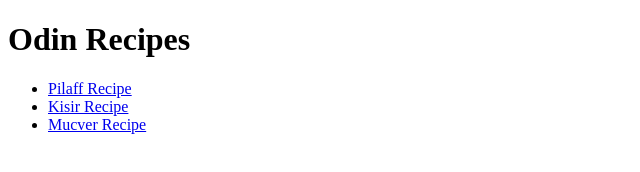
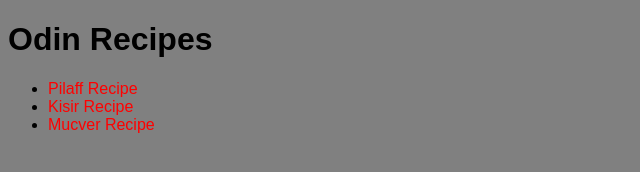
Before and after one commit to FurkanIpek0/odin-recipes, a plain HTML site: page index.html in a window 1280 px wide. Shown: the whole page, without its empty margins (0-640 px from the left). Drawn offline with Linux system fonts and the light colour scheme.

Commit message:
Add external css to html and font edit to css
Change background to gray

Add external css to html files

Add font attributes to css

```diff
--- a/index.html
+++ b/index.html
@@ -3,10 +3,11 @@
 <head>
     <meta charset="UTF-8">
     <meta name="viewport" content="width=device-width, initial-scale=1.0">
+    <link rel="stylesheet" href="style.css">
     <title>Odin Recipes</title>
 </head>
 <body>
-    <h1>Odin Recipes</h1>
+    <h1 class="heading">Odin Recipes</h1>
     <ul>
         <li><a href="recipes/pilaff.html">Pilaff Recipe</a></li>
         <li><a href="recipes/kisir.html">Kisir Recipe</a></li>
--- /dev/null
+++ b/style.css
@@ -0,0 +1,16 @@
+a {
+    text-decoration: none;
+    color: red;
+}
+
+.heading {
+    font-weight: 700;
+}
+
+* {
+    font-family: Arial, Helvetica, sans-serif;
+}
+
+body {
+    background-color: gray;
+}
```
Also changed, not shown: recipes/kisir.html (+1 -0 lines), recipes/mucver.html (+1 -0 lines), recipes/pilaff.html (+1 -0 lines).
